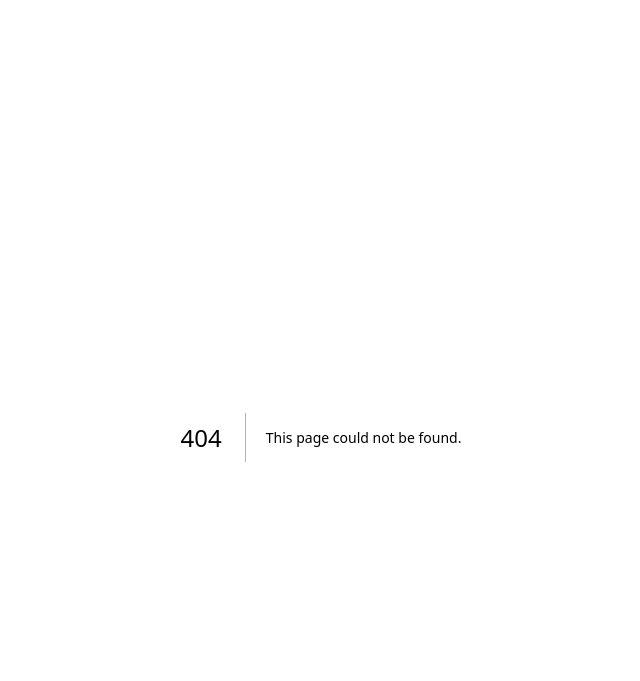
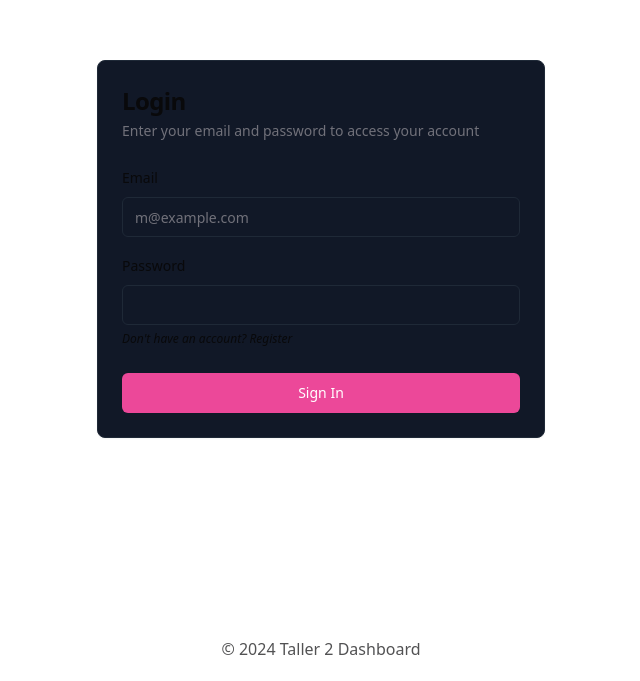
Before and after one commit to tpII/2024-G3-CONTROL-VOZ-HOME-ASSISTANT, a Next.js app in the folder dashboard-pwa/: page /auth/login in a window 1280 px wide. Before the commit this address had no page. Shown: the part 119-800 px from the top of the page, without its empty margins (319-959 px from the left). Built offline with nearby package versions, Linux system fonts and the light colour scheme.

Commit message:
Added auth forms UI

```diff
--- a/dashboard-pwa/package.json
+++ b/dashboard-pwa/package.json
@@ -10,6 +10,7 @@
   },
   "dependencies": {
     "@opentelemetry/api-logs": "^0.52.1",
+    "@radix-ui/react-label": "^2.1.0",
     "@radix-ui/react-slot": "^1.1.0",
     "@radix-ui/react-switch": "^1.1.0",
     "@serwist/next": "^9.0.9",
--- a/dashboard-pwa/src/app/layout.tsx
+++ b/dashboard-pwa/src/app/(with-layout)/layout.tsx
@@ -1,6 +1,6 @@
 import type { Metadata, Viewport } from "next";
 
-import "./globals.css";
+import "../globals.css";
 
 import { InstallButton } from "@/components/app/install-button";
 import { InstallPromptProvider } from "@/contexts/install-prompt";
--- /dev/null
+++ b/dashboard-pwa/src/app/(without-layout)/auth/login/page.tsx
@@ -0,0 +1,56 @@
+import { Button } from "@/components/ui/button";
+import {
+  Card,
+  CardContent,
+  CardDescription,
+  CardFooter,
+  CardHeader,
+  CardTitle,
+} from "@/components/ui/card";
+import { Input } from "@/components/ui/input";
+import { Label } from "@/components/ui/label";
+import Link from "next/link";
+
+export default function Login() {
+  return (
+    <section className="size-full flex justify-center items-center">
+      <Card className="w-full max-w-md mx-auto bg-gray-900 border-gray-800">
+        <CardHeader className="space-y-1">
+          <CardTitle className="text-2xl font-bold">Login</CardTitle>
+          <CardDescription>
+            Enter your email and password to access your account
+          </CardDescription>
+        </CardHeader>
+        <CardContent className="space-y-4">
+          <div className="space-y-2">
+            <Label htmlFor="email">Email</Label>
+            <Input
+              id="email"
+              type="email"
+              placeholder="m@example.com"
+              className="bg-gray-900 border-gray-800"
+              required
+            />
+          </div>
+          <div className="space-y-2">
+            <Label htmlFor="password">Password</Label>
+            <Input
+              id="password"
+              type="password"
+              className="bg-gray-900 border-gray-800"
+              required
+            />
+          </div>
+          <Link href="/auth/register" className="text-xs italic">
+            Don't have an account? Register
+          </Link>
+        </CardContent>
+        <CardFooter>
+          <Button className="w-full text-white bg-pink-500 hover:bg-pink-600">
+            Sign In
+          </Button>
+        </CardFooter>
+      </Card>
+    </section>
+  );
+}
--- /dev/null
+++ b/dashboard-pwa/src/app/(without-layout)/auth/register/page.tsx
@@ -0,0 +1,52 @@
+import { Button } from "@/components/ui/button";
+import {
+  Card,
+  CardContent,
+  CardDescription,
+  CardFooter,
+  CardHeader,
+  CardTitle,
+} from "@/components/ui/card";
+import { Input } from "@/components/ui/input";
+import { Label } from "@/components/ui/label";
+
+export default function Register() {
+  return (
+    <section className="size-full flex justify-center items-center">
+      <Card className="w-full max-w-md mx-auto bg-gray-900 border-gray-800">
+        <CardHeader className="space-y-1">
+          <CardTitle className="text-2xl font-bold">Register</CardTitle>
+          <CardDescription>
+            Create a new account with an email and password
+          </CardDescription>
+        </CardHeader>
+        <CardContent className="space-y-4">
+          <div className="space-y-2">
+            <Label htmlFor="email">Email</Label>
+            <Input
+              id="email"
+              type="email"
+              placeholder="m@example.com"
+              className="bg-gray-900 border-gray-800"
+              required
+            />
+          </div>
+          <div className="space-y-2">
+            <Label htmlFor="password">Password</Label>
+            <Input
+              id="password"
+              type="password"
+              className="bg-gray-900 border-gray-800"
+              required
+            />
+          </div>
+        </CardContent>
+        <CardFooter>
+          <Button className="w-full text-white bg-pink-500 hover:bg-pink-600">
+            Sign Up
+          </Button>
+        </CardFooter>
+      </Card>
+    </section>
+  );
+}
--- /dev/null
+++ b/dashboard-pwa/src/app/(without-layout)/layout.tsx
@@ -0,0 +1,36 @@
+import { Metadata, Viewport } from "next";
+
+import "../globals.css";
+
+export const metadata: Metadata = {
+  title: "Taller 2 Dashboard",
+  description:
+    "Dashboard para el control del sistema implementado en Taller de Proyecto 2",
+  icons: {
+    icon: "/icons/192x192.png",
+    apple: "/icons/192x192.png",
+  },
+  manifest: "/manifest.json",
+};
+
+export const viewport: Viewport = {
+  themeColor: "#f472b6",
+};
+
+export default function RootLayout({
+  children,
+}: {
+  children: React.ReactNode;
+}) {
+  const year = new Date().getFullYear();
+  return (
+    <html lang="en">
+      <body className="container px-0 m-auto grid min-h-screen grid-rows-[1fr,auto] bg-background font-sans antialiased">
+        <main className="px-8 md:px-12">{children}</main>
+        <footer className="text-center leading-[4rem] opacity-70">
+          © {year} Taller 2 Dashboard
+        </footer>
+      </body>
+    </html>
+  );
+}
--- /dev/null
+++ b/dashboard-pwa/src/components/ui/input.tsx
@@ -0,0 +1,25 @@
+import * as React from "react";
+
+import { cn } from "@/lib/utils";
+
+export interface InputProps
+  extends React.InputHTMLAttributes<HTMLInputElement> {}
+
+const Input = React.forwardRef<HTMLInputElement, InputProps>(
+  ({ className, type, ...props }, ref) => {
+    return (
+      <input
+        type={type}
+        className={cn(
+          "flex h-10 w-full rounded-md border border-input bg-background px-3 py-2 text-sm ring-offset-background file:border-0 file:bg-transparent file:text-sm file:font-medium file:text-foreground placeholder:text-muted-foreground focus-visible:outline-none focus-visible:ring-2 focus-visible:ring-ring focus-visible:ring-offset-2 disabled:cursor-not-allowed disabled:opacity-50",
+          className
+        )}
+        ref={ref}
+        {...props}
+      />
+    );
+  }
+);
+Input.displayName = "Input";
+
+export { Input };
--- /dev/null
+++ b/dashboard-pwa/src/components/ui/label.tsx
@@ -0,0 +1,26 @@
+"use client";
+
+import * as React from "react";
+import * as LabelPrimitive from "@radix-ui/react-label";
+import { cva, type VariantProps } from "class-variance-authority";
+
+import { cn } from "@/lib/utils";
+
+const labelVariants = cva(
+  "text-sm font-medium leading-none peer-disabled:cursor-not-allowed peer-disabled:opacity-70"
+);
+
+const Label = React.forwardRef<
+  React.ElementRef<typeof LabelPrimitive.Root>,
+  React.ComponentPropsWithoutRef<typeof LabelPrimitive.Root> &
+    VariantProps<typeof labelVariants>
+>(({ className, ...props }, ref) => (
+  <LabelPrimitive.Root
+    ref={ref}
+    className={cn(labelVariants(), className)}
+    {...props}
+  />
+));
+Label.displayName = LabelPrimitive.Root.displayName;
+
+export { Label };
```
Also changed, not shown: dashboard-pwa/src/app/(with-layout)/page.tsx (renamed from dashboard-pwa/src/app/page.tsx), 2 other files (tests, documents, lock files or other folders).
